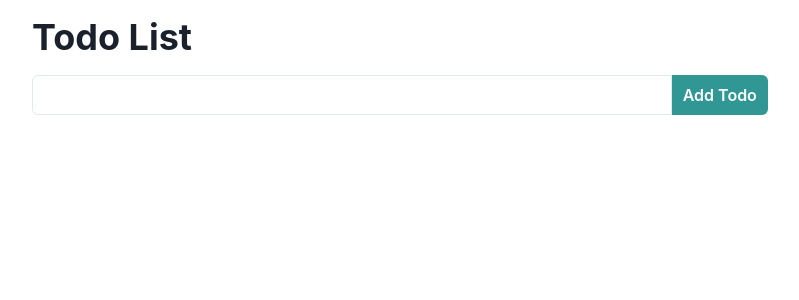
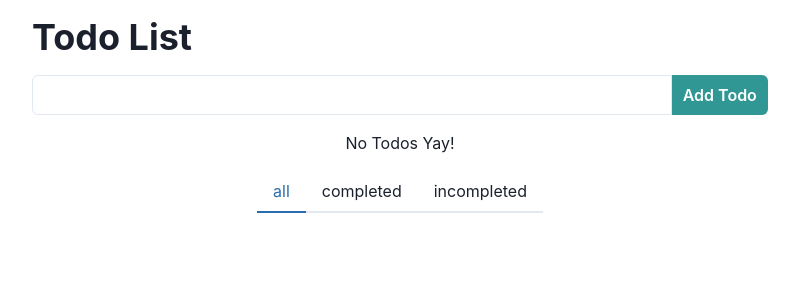
Before and after one commit to MajkoDev/redux-todo-list, a React (Create React App) app: page / in a window 1280 px wide. Shown: the top 300 px of the page, without its empty margins (240-1039 px from the left). Built offline with nearby package versions, Linux system fonts and the light colour scheme.

Commit message:
set filter and list

```diff
--- a/src/App.js
+++ b/src/App.js
@@ -1,5 +1,7 @@
 import { Container, Heading } from "@chakra-ui/react";
 import AddTodo from "./components/AddTodo";
+import Filter from "./components/Filter";
+import TodoList from "./components/TodoList";
 
 function App() {
   return (
@@ -8,6 +10,8 @@ function App() {
         <Heading my="4">Todo List</Heading>
 
         <AddTodo />
+        <TodoList />
+        <Filter />
       </Container>
     </div>
   );
--- a/src/components/Filter.js
+++ b/src/components/Filter.js
@@ -1,9 +1,20 @@
-import React from 'react'
+import { Container, filter, Tab, TabList, Tabs } from "@chakra-ui/react";
+import { object } from "prop-types";
+import { FILTER } from "../constants";
 
 const Filter = () => {
   return (
-    <div>Filter</div>
-  )
-}
+    <Container centerContent>
+      <Tabs>
+        <TabList>
+          {Object.keys(FILTER).map((filterkey) => {
+            const currentFilter = FILTER[filterkey];
+            return <Tab key={`filter-${currentFilter}`}>{currentFilter}</Tab>;
+          })}
+        </TabList>
+      </Tabs>
+    </Container>
+  );
+};
 
-export default Filter
+export default Filter;
--- a/src/components/TodoList.js
+++ b/src/components/TodoList.js
@@ -1,9 +1,12 @@
-import React from 'react'
+import { Box } from "@chakra-ui/react";
+
 
 const TodoList = () => {
   return (
-    <div>TodoList</div>
-  )
-}
+    <Box textAlign="center" my="4">
+      No Todos Yay!
+    </Box>
+  );
+};
 
-export default TodoList
+export default TodoList;
--- /dev/null
+++ b/src/constants.js
@@ -0,0 +1,5 @@
+export const FILTER = {
+  ALL: "all",
+  COMPLETED: "completed",
+  INCOMPLETED: "incompleted",
+};
```
